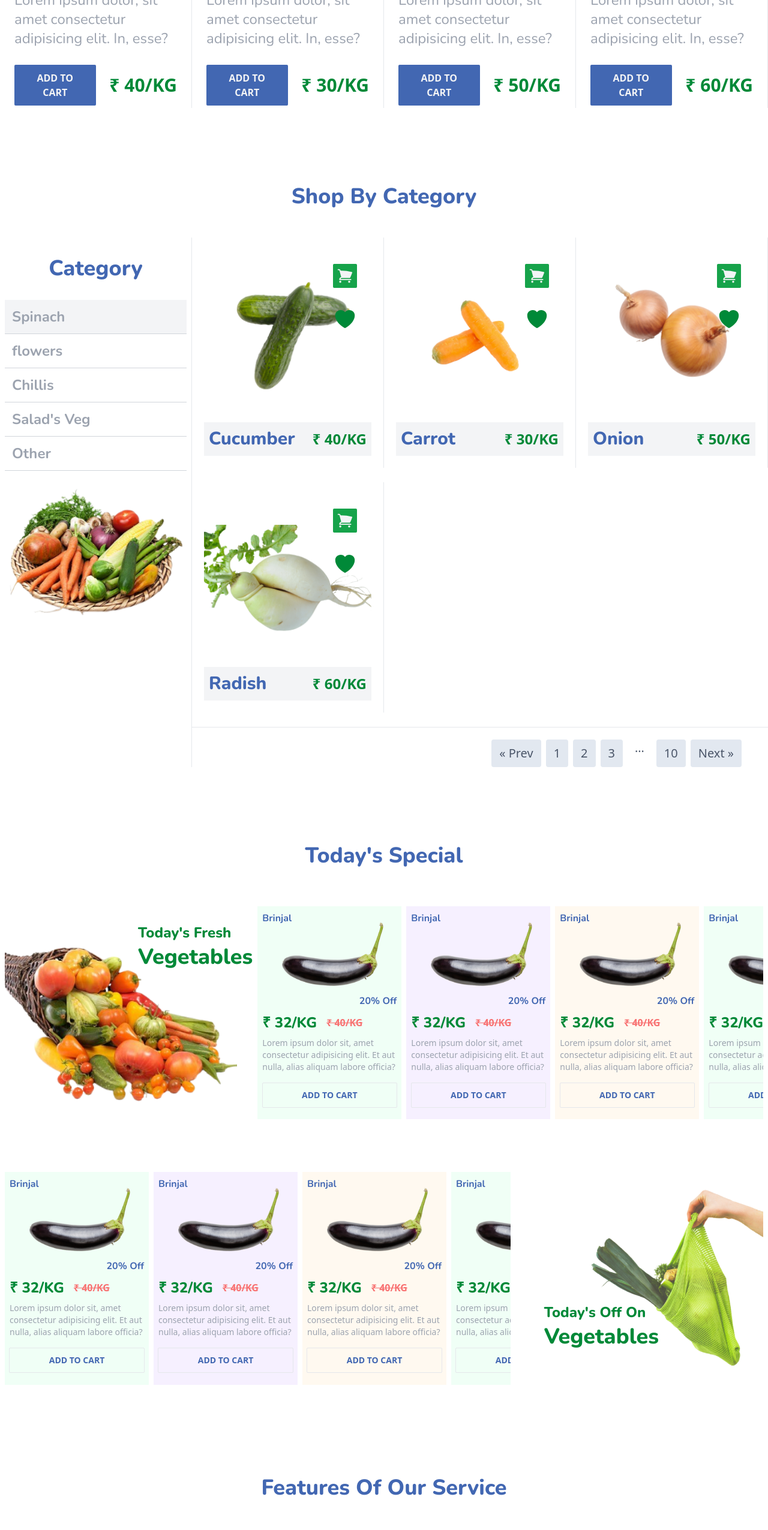
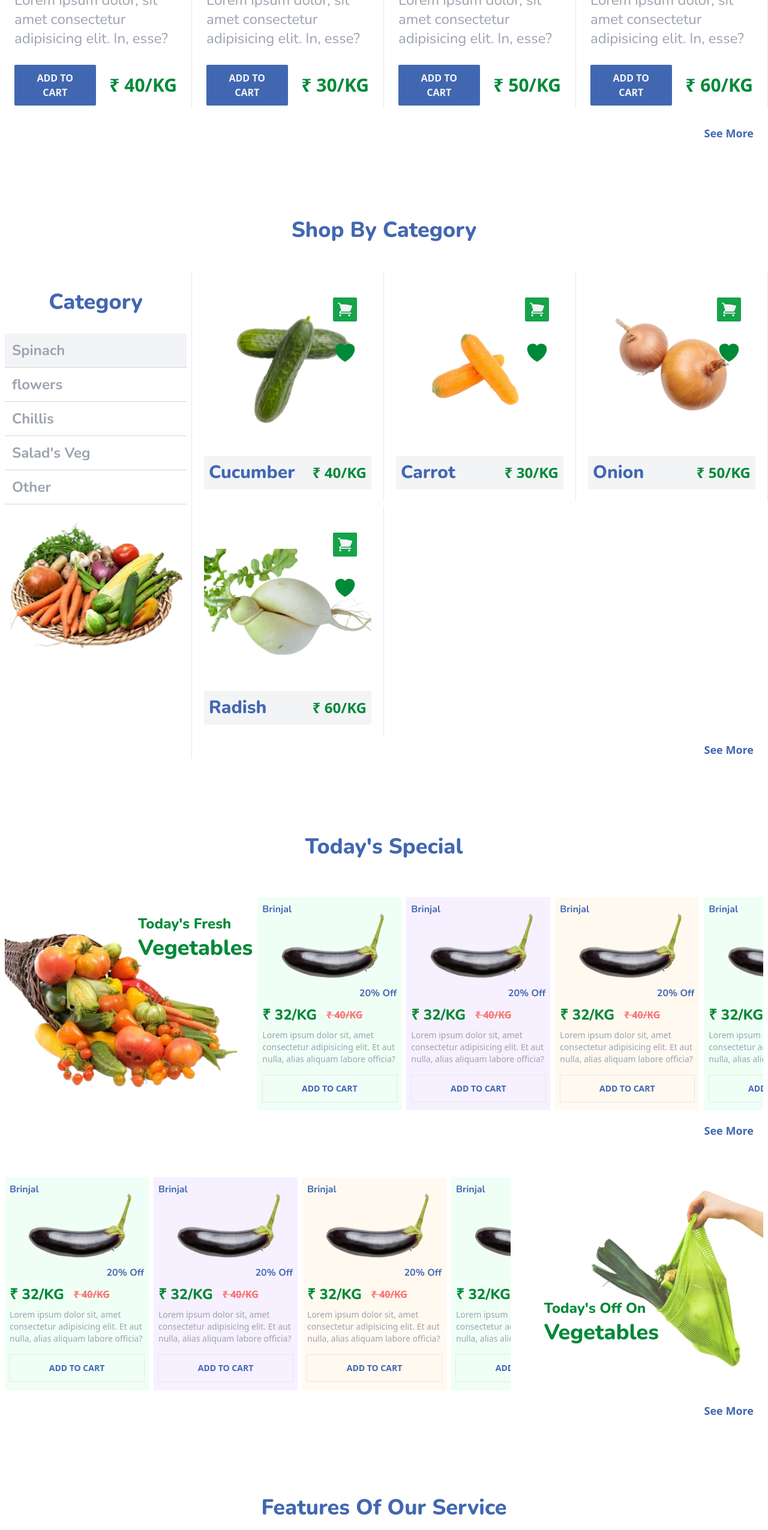
Before and after one commit to pratapbairagi/vegetable-website, a React (Vite) app in the folder client/: page / in a window 1280 px wide. Shown: the part 2110-4661 px from the top of the page at 60% size. Built offline with nearby package versions, Linux system fonts and the light colour scheme.

Commit message:
added see more

```diff
--- a/client/src/component/card3.jsx
+++ b/client/src/component/card3.jsx
@@ -2,7 +2,7 @@
 
 const Card3 = ({style}) => {
     return (
-        <div className="card col-span-6 sm:col-span-5 md:col-span-5 lg:col-span-4 xl:col-span-3 h-full min-h-30vh min-w-44 sm:min-w-44 md:min-w-48 lg:min-w-56 xl:min-w-60 flex flex-col py-2" style={style}>
+        <div className="card col-span-6 sm:col-span-5 md:col-span-5 lg:col-span-4 xl:col-span-3 h-full min-h-30vh min-w-44 sm:min-w-44 md:min-w-48 lg:min-w-56 xl:min-w-60 flex flex-col py-2 pb-1" style={style}>
             <div className="h-3/6 w-full relative">
                 <img src="./images/brinjal.png" className="w-full h-full object-contain" alt="" />
                 <span className="absolute top-0 left-2 text-xs sm:text-xs font-nunito text-theme-blue-600 md:text-sm lg:text-sm xl:text-base font-bold">Brinjal</span>
@@ -16,7 +16,7 @@ const Card3 = ({style}) => {
 
             <p className="px-2 text-2xs sm:text-2xs md:text-xs lg:text-xs xl:text-sm line-clamp-3 text-gray-400 mt-2">Lorem ipsum dolor sit, amet consectetur adipisicing elit. Et aut nulla, alias aliquam labore officia?</p>
 
-            <button className="text-3xs sm:text-3xs md:text-2xs lg:text-xs xl:text-sm font-semibold text-theme-blue-600  px-1.5 sm:px-1.5 md:px-2.5 lg:px-3.5 xl:px-4 py-1 sm:py-1 md:py-1.5 lg:py-2 xl:py-2.5 rounded-sm hover:bg-white hover:border-transparent  mt-4 mx-auto border" style={{ width: "94%" }}>ADD TO CART</button>
+            <button className="text-3xs sm:text-3xs md:text-2xs lg:text-xs xl:text-sm font-semibold text-theme-blue-600  px-1.5 sm:px-1.5 md:px-2.5 lg:px-3.5 xl:px-4 py-2 sm:py-2 md:py-2.5 lg:py-3 rounded-sm hover:bg-white hover:border-transparent  mt-4 mx-auto border" style={{ width: "94%", alignSelf:"end", placeSelf:"end", justifySelf:"end" }}>ADD TO CART</button>
 
         </div>
     )
--- a/client/src/component/most_selling_section.jsx
+++ b/client/src/component/most_selling_section.jsx
@@ -46,6 +46,9 @@ const Most_selling_section = () => {
                    })}
 
                 </div>
+                <div className="w-full col-span-12 flex justify-end mt-3 sm:mt-4 md:mt-5 lg:mt-6 xl:mt-7 px-2 sm:px-3 md:px-4 lg:px-5 xl:px-6">
+                            <button className="text-sm md:text-base lg:text-lg text-theme-blue-600 font-semibold h-7 ">See More</button>
+                </div>
             </div>
         </>
     )
--- a/client/src/component/shop_by_category.jsx
+++ b/client/src/component/shop_by_category.jsx
@@ -77,13 +77,16 @@ const Shop_by_category = () => {
                             <img src="./images/veg_category.png" className="w-full hidden md:block mt-6 " alt="" />
                         </ul>
                     </div>
-                    <div className="col-span-12 sm:col-span-12 md:col-span-9 lg:col-span-9 xl:col-span-9 grid grid-cols-12 min-h-96 h-max gap-y-6 relative">
+                    <div className="col-span-12 sm:col-span-12 md:col-span-9 lg:col-span-9 xl:col-span-9 grid grid-cols-12 min-h-96 h-max gap-y-2 relative">
                         {/* <img src="./images/shop_by_cat_background.png" className="absolute h-full object-contain bottom-0 right-0 opacity-10 z-0" alt="" /> */}
                         {card2.map((v, i) => {
                             return <Card2 key={v.id} title={v.title} price={v.price} image={v.image} description={v.description} ratings={v.ratings} />
                         })}
 
-                    <Pagination/>
+                        {/* <Pagination/> */}
+                        <div className="w-full col-span-12 flex justify-end mt-0 px-2 sm:px-3 md:px-4 lg:px-5 xl:px-6">
+                            <button className="text-sm md:text-base lg:text-lg text-theme-blue-600 font-semibold h-7 ">See More</button>
+                        </div>
 
                     </div>
                 </div>
--- a/client/src/component/todays_special.jsx
+++ b/client/src/component/todays_special.jsx
@@ -65,7 +65,7 @@ const Todays_special = () => {
 
                         </div>
 
-                        <div className=" col-span-12 sm:col-span-12 md:col-span-12 lg:col-span-7 xl:col-span-8 gap-x-2 flex max-w-screen overflow-auto gap-y-4 py-6 scroll-overflow-hidden">
+                        <div className=" col-span-12 sm:col-span-12 md:col-span-12 lg:col-span-7 xl:col-span-8 gap-x-2 flex max-w-screen overflow-auto gap-y-4 py-6 pb-2 scroll-overflow-hidden">
                             <Card3 style={{ backgroundColor: "#F0FFF6" }} />
                             <Card3 style={{ backgroundColor: "#F6F0FF" }} />
                             <Card3 style={{ backgroundColor: "#FFF9F0" }} />
@@ -74,7 +74,9 @@ const Todays_special = () => {
                             <Card3 style={{ backgroundColor: "#FFF9F0" }} />
                             <Card3 style={{ backgroundColor: "#F0FFF6" }} />
                         </div>
-
+                        <div className="w-full order-3 col-span-12 flex justify-end mt-1 md:mt-2 lg:mt-3 px-1.5 sm:px-2 md:px-2.5 lg:px-3 xl:px-4">
+                            <button className="text-sm md:text-base lg:text-lg text-theme-blue-600 font-semibold h-7">See More</button>
+                        </div>
                     </div>
 
 
@@ -85,7 +87,7 @@ const Todays_special = () => {
                             <img src="./images/todays_deal_bg_img.png" className="w-auto h-full max-h-64 sm:max-h-80 lg:max-h-80 ml-auto" alt="" />
                         </div>
 
-                        <div className=" order-2 sm:order-2 md:order-2 lg:order-1 xl:order-1 col-span-12 sm:col-span-12 md:col-span-12 lg:col-span-7 xl:col-span-8 gap-x-2 flex max-w-screen overflow-auto gap-y-4 py-6 scroll-overflow-hidden">
+                        <div className=" order-2 sm:order-2 md:order-2 lg:order-1 xl:order-1 col-span-12 sm:col-span-12 md:col-span-12 lg:col-span-7 xl:col-span-8 gap-x-2 flex max-w-screen overflow-auto gap-y-4 py-6 pb-2 scroll-overflow-hidden">
                             <Card3 style={{ backgroundColor: "#F0FFF6" }} />
                             <Card3 style={{ backgroundColor: "#F6F0FF" }} />
                             <Card3 style={{ backgroundColor: "#FFF9F0" }} />
@@ -93,6 +95,9 @@ const Todays_special = () => {
                             <Card3 style={{ backgroundColor: "#F6F0FF" }} />
                             <Card3 style={{ backgroundColor: "#FFF9F0" }} />
                             <Card3 style={{ backgroundColor: "#F0FFF6" }} />
+                        </div>
+                        <div className="w-full order-3 col-span-12 flex justify-end mt-1 md:mt-2 lg:mt-3 px-1.5 sm:px-2 md:px-2.5 lg:px-3 xl:px-4">
+                            <button className="text-sm md:text-base lg:text-lg text-theme-blue-600 font-semibold h-7">See More</button>
                         </div>
 
                     </div>
```
